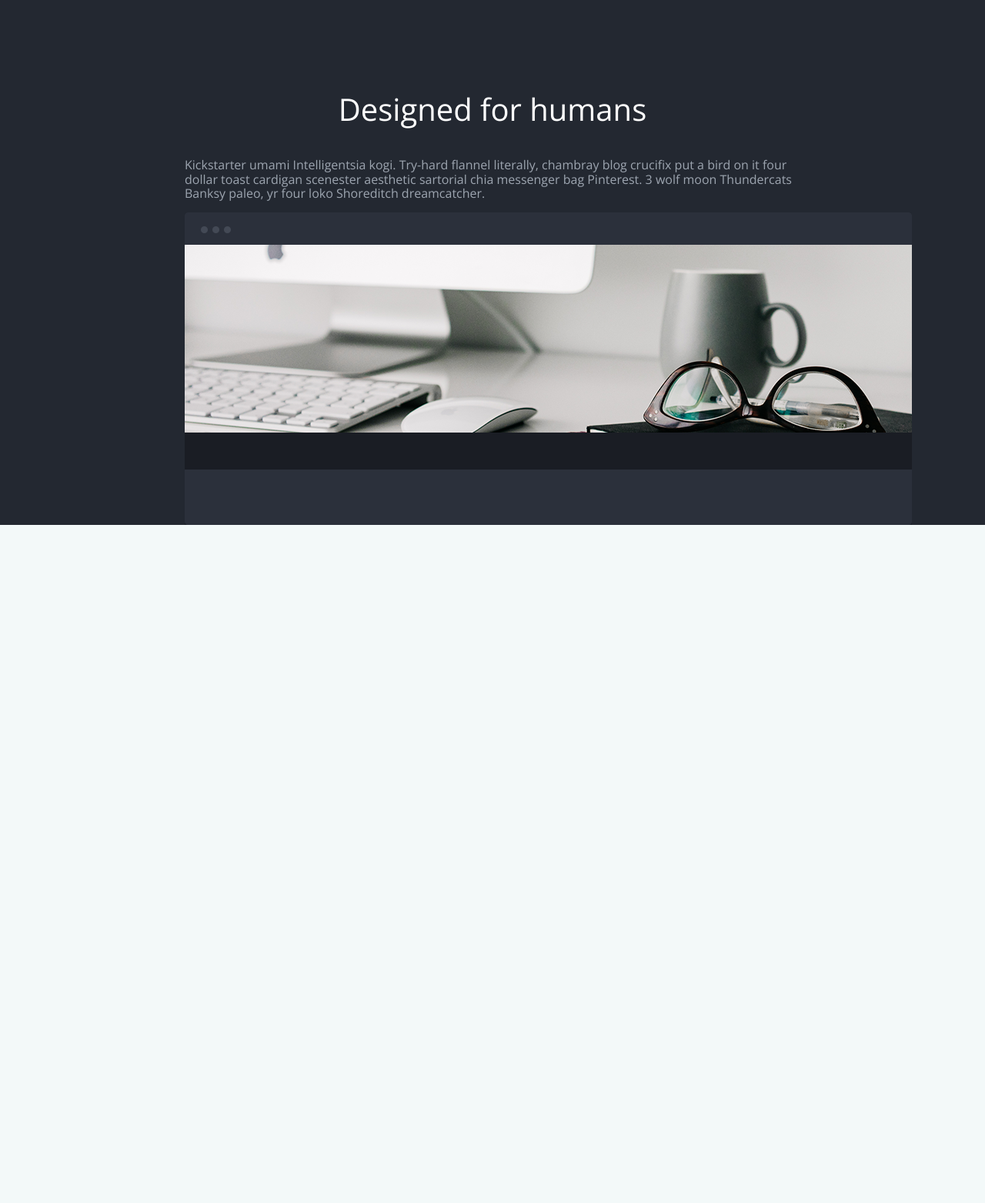
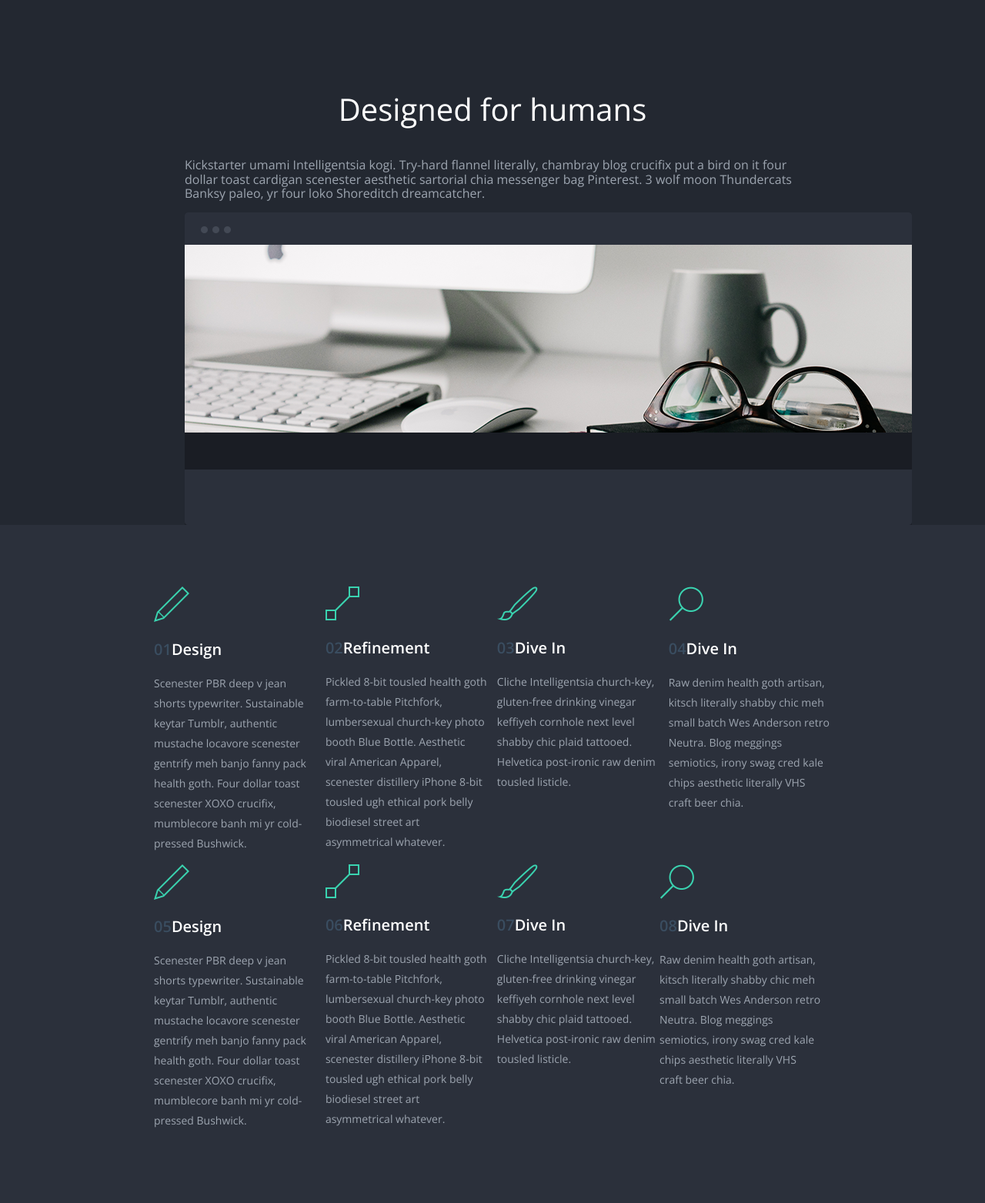
Before and after one commit to brampauwelyn/webdesigner-courses, a PHP site: page / in a window 1280 px wide. Shown: the part 2040-3603 px from the top of the page at 77% size. Before the commit the page ends 2722 px from the top, so only its background shows below. Run offline with PHP 8.4, Linux system fonts and the light colour scheme.

Commit message:
progress on course1

```diff
--- a/course1/css/style.css
+++ b/course1/css/style.css
@@ -225,6 +225,39 @@ header {
 .section-3 img {
   display: block;
   float: left;
-  bottom: 0;
   padding: 0;
 }
+
+
+/*Section 4*/
+
+.section-4 {
+  background-color: #2b303b;
+  padding: 80px 200px;
+}
+
+.section-4 .col {
+  margin-right: 1.33333%;
+  width: 24%;
+  display: block;
+  float: left;
+}
+
+.section-4 div:nth-child(4n+0) {
+  margin-right: 0;
+}
+
+.section-4 .col h3 {
+  color: #ffffff;
+  font-size: 20px;
+}
+
+.section-4 .col h3 span {
+  color: #3a4d60;
+}
+
+.section-4 .col p {
+  color: #9da5b0;
+  font-size: 14px;
+  line-height: 26px;
+}
--- a/course1/index.html
+++ b/course1/index.html
@@ -105,5 +105,72 @@
     <div class="clearfix"></div>
   </section>
 
+  <!-- section-4 -->
+
+  <section class="section-4">
+    <div class="col">
+      <img src="images/design-icon.png" alt="">
+      <h3>
+        <span>01</span>Design</h3>
+      <p>Scenester PBR deep v jean shorts typewriter. Sustainable keytar Tumblr, authentic mustache locavore scenester gentrify meh banjo fanny pack health
+        goth. Four dollar toast scenester XOXO crucifix, mumblecore banh mi yr cold-pressed Bushwick.</p>
+    </div>
+    <div class="col">
+      <img src="images/refinement-icon.png" alt="">
+      <h3>
+        <span>02</span>Refinement</h3>
+      <p>Pickled 8-bit tousled health goth farm-to-table Pitchfork, lumbersexual church-key photo booth Blue Bottle. Aesthetic viral American Apparel,
+        scenester distillery iPhone 8-bit tousled ugh ethical pork belly biodiesel street art asymmetrical whatever.</p>
+    </div>
+    <div class="col">
+      <img src="images/dive-icon.png" alt="">
+      <h3>
+        <span>03</span>Dive In</h3>
+      <p>Cliche Intelligentsia church-key, gluten-free drinking vinegar keffiyeh cornhole next level shabby chic plaid tattooed. Helvetica post-ironic raw
+        denim tousled listicle.
+      </p>
+    </div>
+    <div class="col">
+      <img src="images/search-icon.png" alt="">
+      <h3>
+        <span>04</span>Dive In</h3>
+      <p>Raw denim health goth artisan, kitsch literally shabby chic meh small batch Wes Anderson retro Neutra. Blog meggings semiotics, irony swag cred
+        kale chips aesthetic literally VHS craft beer chia.
+      </p>
+    </div>
+    <div class="clearfix"></div>
+    <div class="col">
+      <img src="images/design-icon.png" alt="">
+      <h3>
+        <span>05</span>Design</h3>
+      <p>Scenester PBR deep v jean shorts typewriter. Sustainable keytar Tumblr, authentic mustache locavore scenester gentrify meh banjo fanny pack health
+        goth. Four dollar toast scenester XOXO crucifix, mumblecore banh mi yr cold-pressed Bushwick.</p>
+    </div>
+    <div class="col">
+      <img src="images/refinement-icon.png" alt="">
+      <h3>
+        <span>06</span>Refinement</h3>
+      <p>Pickled 8-bit tousled health goth farm-to-table Pitchfork, lumbersexual church-key photo booth Blue Bottle. Aesthetic viral American Apparel,
+        scenester distillery iPhone 8-bit tousled ugh ethical pork belly biodiesel street art asymmetrical whatever.</p>
+    </div>
+    <div class="col">
+      <img src="images/dive-icon.png" alt="">
+      <h3>
+        <span>07</span>Dive In</h3>
+      <p>Cliche Intelligentsia church-key, gluten-free drinking vinegar keffiyeh cornhole next level shabby chic plaid tattooed. Helvetica post-ironic raw
+        denim tousled listicle.
+      </p>
+    </div>
+    <div class="col">
+      <img src="images/search-icon.png" alt="">
+      <h3>
+        <span>08</span>Dive In</h3>
+      <p>Raw denim health goth artisan, kitsch literally shabby chic meh small batch Wes Anderson retro Neutra. Blog meggings semiotics, irony swag cred
+        kale chips aesthetic literally VHS craft beer chia.
+      </p>
+    </div>
+    <div class="clearfix"></div>
+  </section>
+
 </body>
 </html>
```
Also changed, not shown: course1/#assets/Tork-assets/design-icon.png (added), course1/#assets/Tork-assets/dive-icon.png (added), course1/#assets/Tork-assets/header.jpg (added), course1/#assets/Tork-assets/interface.png (added), course1/#assets/Tork-assets/interface2.jpg (added), course1/#assets/Tork-assets/iphone.png (added), course1/#assets/Tork-assets/logo.png (added), course1/#assets/Tork-assets/refinement-icon.png (added), course1/#assets/Tork-assets/search-icon.png (added), 2 other files.
